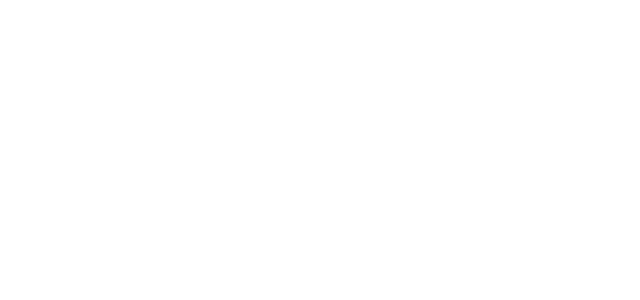
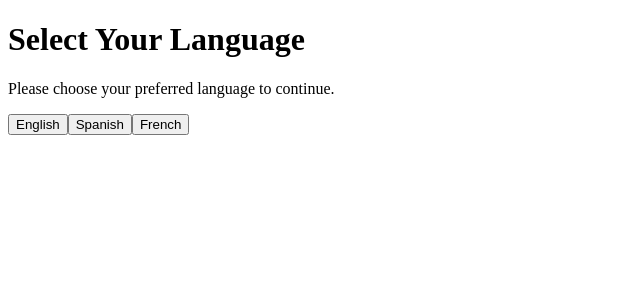
Before and after one commit to CilleMDU/lego-building-game, a React (Vite) app: page /language-select in a window 1280 px wide. Shown: the top 300 px of the page, without its empty margins (0-640 px from the left). Built offline with nearby package versions, Linux system fonts and the light colour scheme.

Commit message:
fixing import and export errors

```diff
--- a/src/App.jsx
+++ b/src/App.jsx
@@ -1,18 +1,18 @@
 import { Routes, Route } from "react-router";
-import homepage from "./pages/homepage/homepage";
-import randomizedWord from "./pages/randomizedWord/randomizedWord";
-import languageSelect from "./pages/languageSelect/languageSelect";
-import resetGame from "./pages/resetGame/resetGame";
+import Homepage from "./pages/homepage/homepage";
+import RandomizedWord from "./pages/randomizedWord/randomizedWord";
+import LanguageSelect from "./pages/languageSelect/languageSelect";
+import ResetGame from "./pages/resetGame/resetGame";
 
 
 function App() {
   return (
     <>
       <Routes>
-        <Route path="/" element={<homepage />} />
-        <Route path="/randomized-word" element={<randomizedWord />} />
-        <Route path="/language-select" element={<languageSelect />} />
-        <Route path="/reset-game" element={<resetGame />} />
+        <Route path="/" element={<Homepage />} />
+        <Route path="/randomized-word" element={<RandomizedWord />} />
+        <Route path="/language-select" element={<LanguageSelect />} />
+        <Route path="/reset-game" element={<ResetGame />} />
       </Routes>
     </>
   );
--- a/src/pages/homepage/homepage.jsx
+++ b/src/pages/homepage/homepage.jsx
@@ -1,6 +1,6 @@
 import styles from "./homepage.module.css";
 
-export default function homepage() {
+export default function Homepage() {
     return (
         <div className={styles.homepage}>
             <h1>Welcome to our game!</h1>
--- a/src/pages/languageSelect/languageSelect.jsx
+++ b/src/pages/languageSelect/languageSelect.jsx
@@ -1,6 +1,6 @@
 import styles from "./languageSelect.module.css";
 
-export default function languageSelect() {
+export default function LanguageSelect() {
     return (
         <div className={styles.languageSelect}>
             <h1>Select Your Language</h1>
--- a/src/pages/randomizedWord/randomizedWord.jsx
+++ b/src/pages/randomizedWord/randomizedWord.jsx
@@ -1,6 +1,6 @@
-import styles from "randomizedWord.module.css";
+import styles from "./randomizedWord.module.css";
 
-export default function randomizedWord() {
+export default function RandomizedWord() {
     return (
         <div className={styles.randomizedWord}>
             <h1>Randomized Word</h1>
--- a/src/pages/resetGame/resetGame.jsx
+++ b/src/pages/resetGame/resetGame.jsx
@@ -1,6 +1,6 @@
-import styles from "resetGame.module.css";
+import styles from "./resetGame.module.css";
 
-export default function resetGame() {
+export default function ResetGame() {
     return (
         <div className={styles.resetGame}>
             <h1>Reset Game</h1>
```
